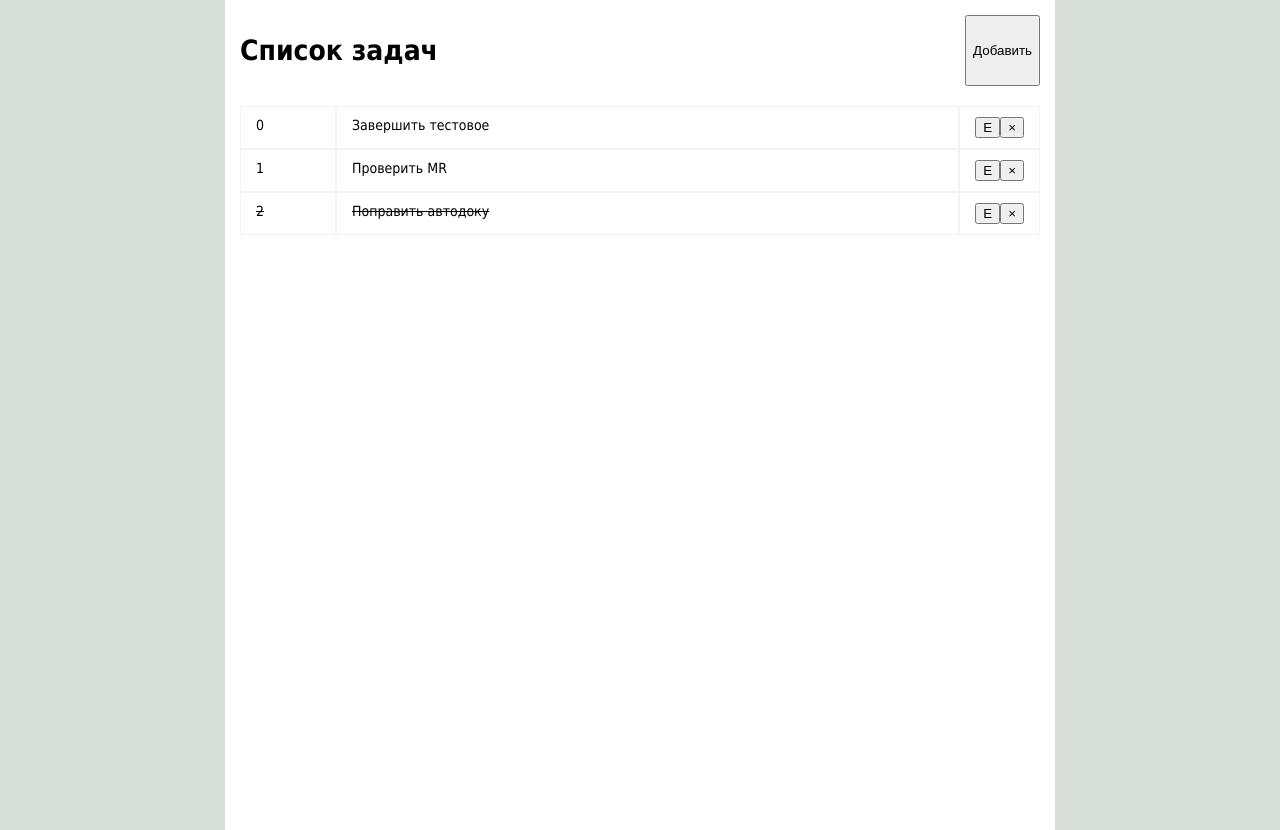
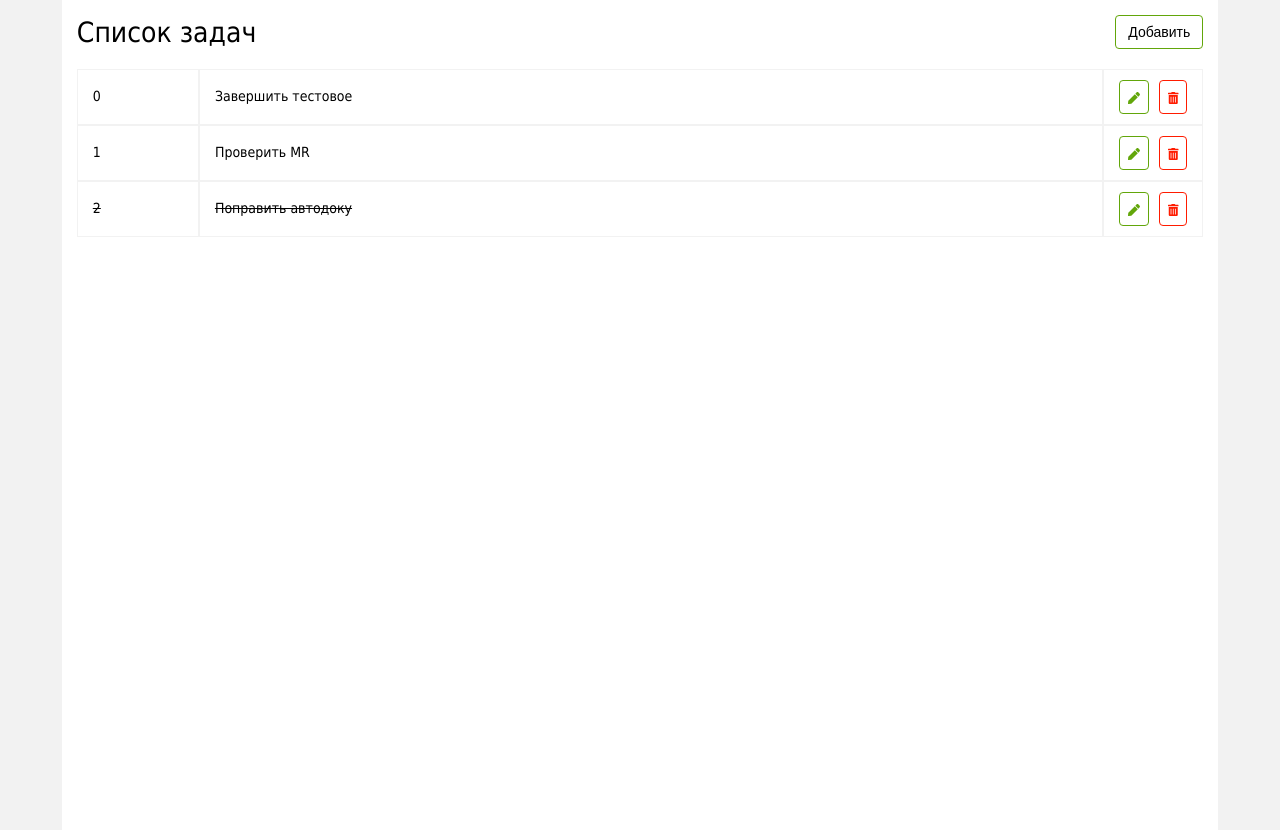
Before and after one commit to azinit/task-manager, a React (Create React App) app: page / in a window 1280 px wide. Built offline with nearby package versions, Linux system fonts and the light colour scheme.

Commit message:
add design

```diff
--- a/package.json
+++ b/package.json
@@ -3,6 +3,9 @@
   "version": "0.1.0",
   "private": true,
   "dependencies": {
+    "@fortawesome/fontawesome-svg-core": "^1.2.26",
+    "@fortawesome/free-solid-svg-icons": "^5.12.0",
+    "@fortawesome/react-fontawesome": "^0.1.8",
     "@testing-library/jest-dom": "^4.2.4",
     "@testing-library/react": "^9.4.0",
     "@testing-library/user-event": "^7.2.1",
--- a/src/App.scss
+++ b/src/App.scss
@@ -1,17 +1,22 @@
 @import './consts.scss';
+@import './styles/button.scss';
 
 body {
   font-family: Tahoma, sans-serif;
   font-size: 14px;
+  background-color: $light;
+}
 
-  background-color: $silver;
+h1 {
+  margin: 0;
+  font-weight: lighter;
 }
 
 .wrapper {
   // max-width: 992px;
-  max-width: 800px;
+  // max-width: 800px;
   padding: 15px;
-  // max-width: 50%;
+  max-width: 88%;
   margin: 0 auto;
   background-color: #fff;
   height: 100vh;
@@ -28,3 +33,9 @@ ul {
     margin-top: 20px;
   }
 }
+
+.fa-icon {
+  font-size: 12px;
+  height: 12px;
+  width: 12px;
+}
--- a/src/components/todo-header/todo-header.scss
+++ b/src/components/todo-header/todo-header.scss
@@ -1,4 +1,9 @@
 .todo-header {
     display: flex;
-    justify-content: space-between;
+    align-items: center;
+    &__title {
+        flex-grow: 1;
+    }
+    &__action {
+    }
 }
--- a/src/components/todo-header/todo-header.tsx
+++ b/src/components/todo-header/todo-header.tsx
@@ -4,8 +4,12 @@ import './todo-header.scss'
 const TodoHeader: React.FC = () => {
     return (
         <div className="todo-header">
-            <h1>Список задач</h1>
-            <button>Добавить</button>
+            <div className="todo-header__title">
+                <h1>Список задач</h1>
+            </div>
+            <div className="todo-header__action">
+                <button className="btn btn_success btn_alt-color btn_wide">Добавить</button>
+            </div>
         </div>
     )
 }
--- a/src/components/todo-item/todo-item.scss
+++ b/src/components/todo-item/todo-item.scss
@@ -3,6 +3,7 @@
 .todo-item {
     display: flex;
     width: 100%;
+    line-height: 32px;
     &_completed {
         text-decoration: line-through;
     }
--- a/src/components/todo-item/todo-item.tsx
+++ b/src/components/todo-item/todo-item.tsx
@@ -1,6 +1,8 @@
 import React from 'react'
 import { ITask } from '../../interfaces';
 import './todo-item.scss';
+import { FontAwesomeIcon } from '@fortawesome/react-fontawesome';
+import { faPen, faTrashAlt } from '@fortawesome/free-solid-svg-icons';
 
 interface Config {
     task: ITask;
@@ -22,8 +24,8 @@ const TodoItem: React.FC<Config> = ({ task }) => {
             <div className="cell todo-item__id">{ task.id} </div>
             <div className="cell todo-item__title">{ task.title} </div>
             <div className="cell todo-item__actions">
-                <button>E</button>
-                <button>&times;</button>
+                <button className="btn btn_success"><FontAwesomeIcon icon={faPen} className="fa-icon"/></button>
+                <button className="btn btn_danger"><FontAwesomeIcon icon={faTrashAlt} className="fa-icon"/></button>
             </div>
         </li>
     )
--- a/src/consts.scss
+++ b/src/consts.scss
@@ -1,3 +1,2 @@
 $light: #f2f2f2;
 /*$silver: #b3d4fc;*/
-$silver: #d7dfd8;
--- /dev/null
+++ b/src/styles/button.scss
@@ -0,0 +1,45 @@
+$default: #000;
+$success: #62a60a;
+$danger: #ff1b00;
+
+@mixin btn-props($color) {
+    border: 1px solid $color;
+    background-color: #fff;
+    color: $color;
+    &:hover {
+        background-color: $color;
+        color: #fff;
+    }
+}
+
+.btn {
+    @include btn-props($default);
+    border-radius: 4px;
+    transition: .1s;
+    padding: 8px;
+    font-size: 14px;
+    outline: none;
+    &:hover {
+        cursor: pointer;
+    }
+
+    & + & {
+        margin-left: 10px;
+    }
+
+    &_success {
+        @include btn-props($success);
+    }
+
+    &_danger {
+        @include btn-props($danger);
+    }
+
+    &_alt-color {
+        color: $default;
+    }
+
+    &_wide {
+        padding: 8px 12px;
+    }
+}
```
Also changed, not shown: 1 other file (tests, documents, lock files or other folders).
